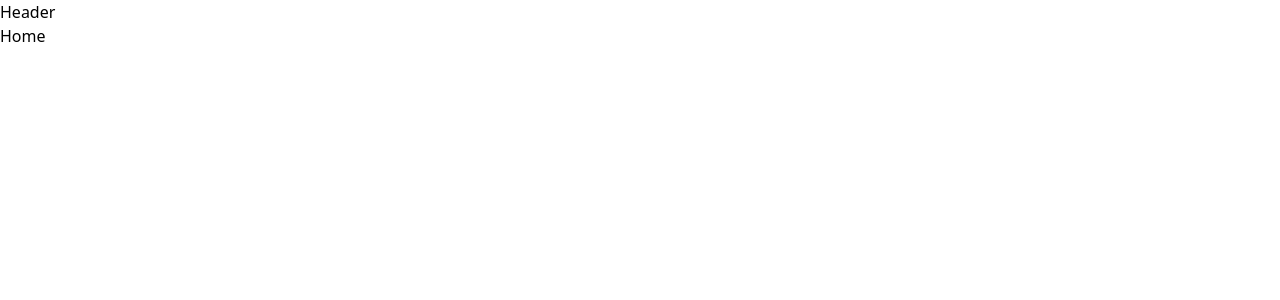
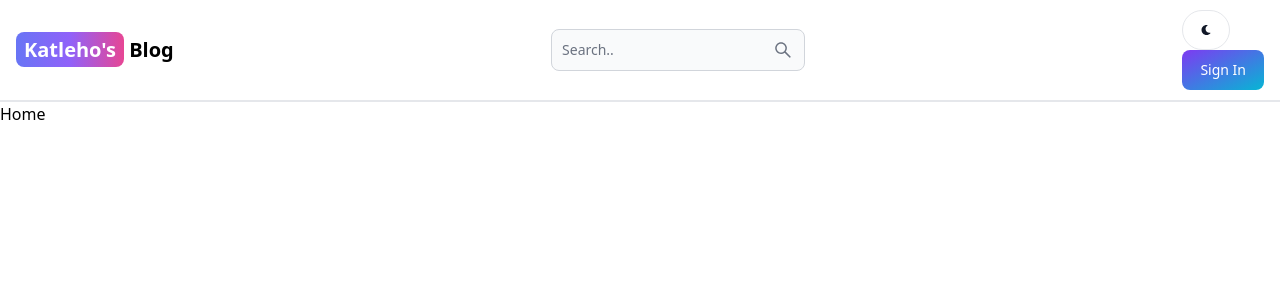
Before and after one commit to Katleho14/MernBlog, a React (Vite) app in the folder client/: page / in a window 1280 px wide. Shown: the top 300 px of the page. Built offline with nearby package versions, Linux system fonts and the light colour scheme.

Commit message:
feat: add react-icons dependency and enhance Header component with Flowbite Navbar

```diff
--- a/client/package.json
+++ b/client/package.json
@@ -13,6 +13,7 @@
     "flowbite-react": "^0.10.2",
     "react": "^19.0.0",
     "react-dom": "^19.0.0",
+    "react-icons": "^5.5.0",
     "react-router-dom": "^7.3.0"
   },
   "devDependencies": {
--- a/client/src/components/Header.jsx
+++ b/client/src/components/Header.jsx
@@ -1,8 +1,51 @@
 import React from 'react'
-
+import {Navbar, TextInput,Button} from "flowbite-react"
+import { Link } from 'react-router-dom'
+import { AiOutlineSearch } from 'react-icons/ai'
+import { FaMoon } from 'react-icons/fa'
 const Header = () => {
   return (
-    <div>Header</div>
+    <div>
+      <Navbar className=' border-b-2'>
+<Link to="/" className=' self-center whitespace-nowrap text-sm sm:text-xl font-semibold dark:text-white' >
+
+<span className=' px-2 py-1 bg-gradient-to-r from-indigo-500
+via-purple-500 to-pink-500 rounded-lg text-white'>
+  Katleho's
+</span> Blog
+</Link>
+
+
+<form>
+<TextInput type="text"
+ placeholder="Search.."
+  rightIcon={AiOutlineSearch}
+  className='hidden lg:inline'/>
+</form>
+<Button className='w-12 h-10 lg:hidden' color='gray' pill>
+  <AiOutlineSearch/>
+</Button>
+
+<div >
+<Button className='w-12 h-10 hidden sm:inline' color='gray' pill>
+<FaMoon/>
+</Button>
+
+<Link to="/sign-in">
+
+<Button gradientDuoTone='purpleToBlue'>
+  Sign In
+</Button>
+
+</Link>
+
+
+</div>
+
+
+      </Navbar>
+
+    </div>
   )
 }
 
```
Also changed, not shown: 1 other file (tests, documents, lock files or other folders).
